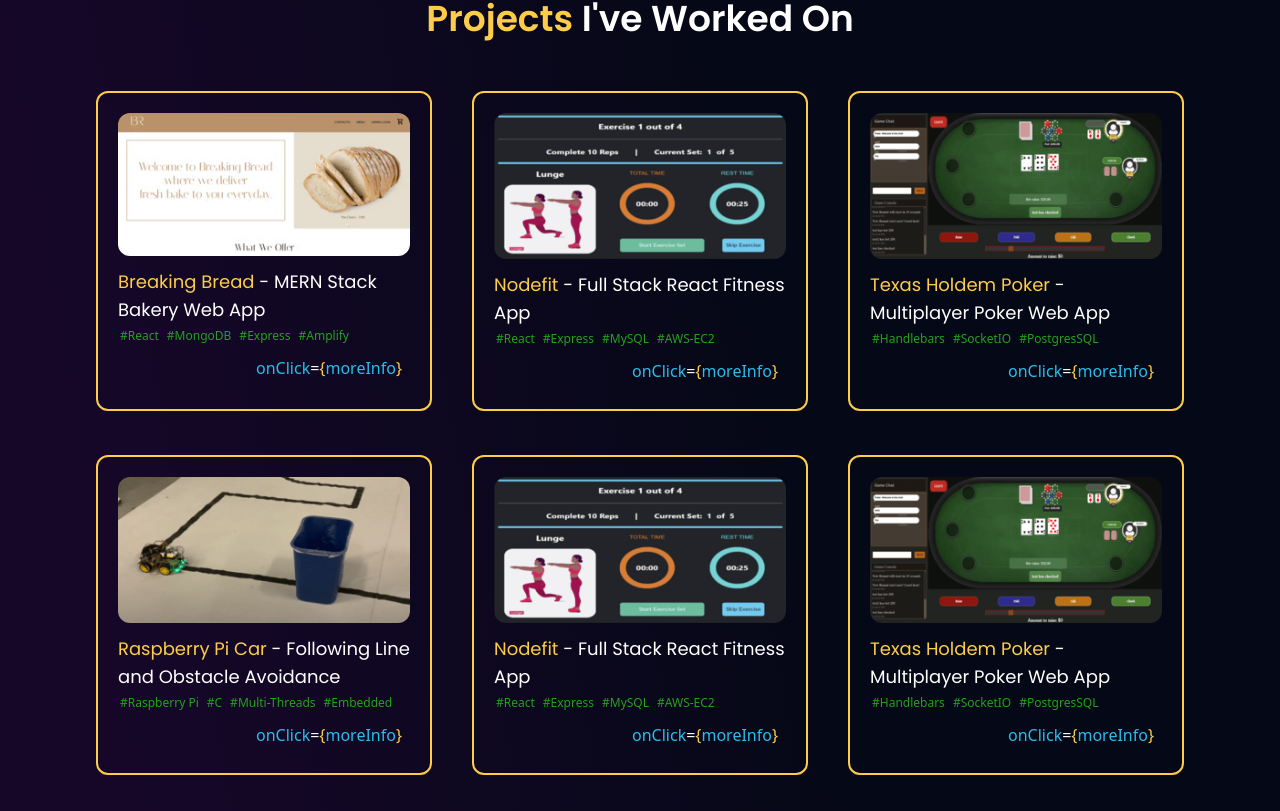
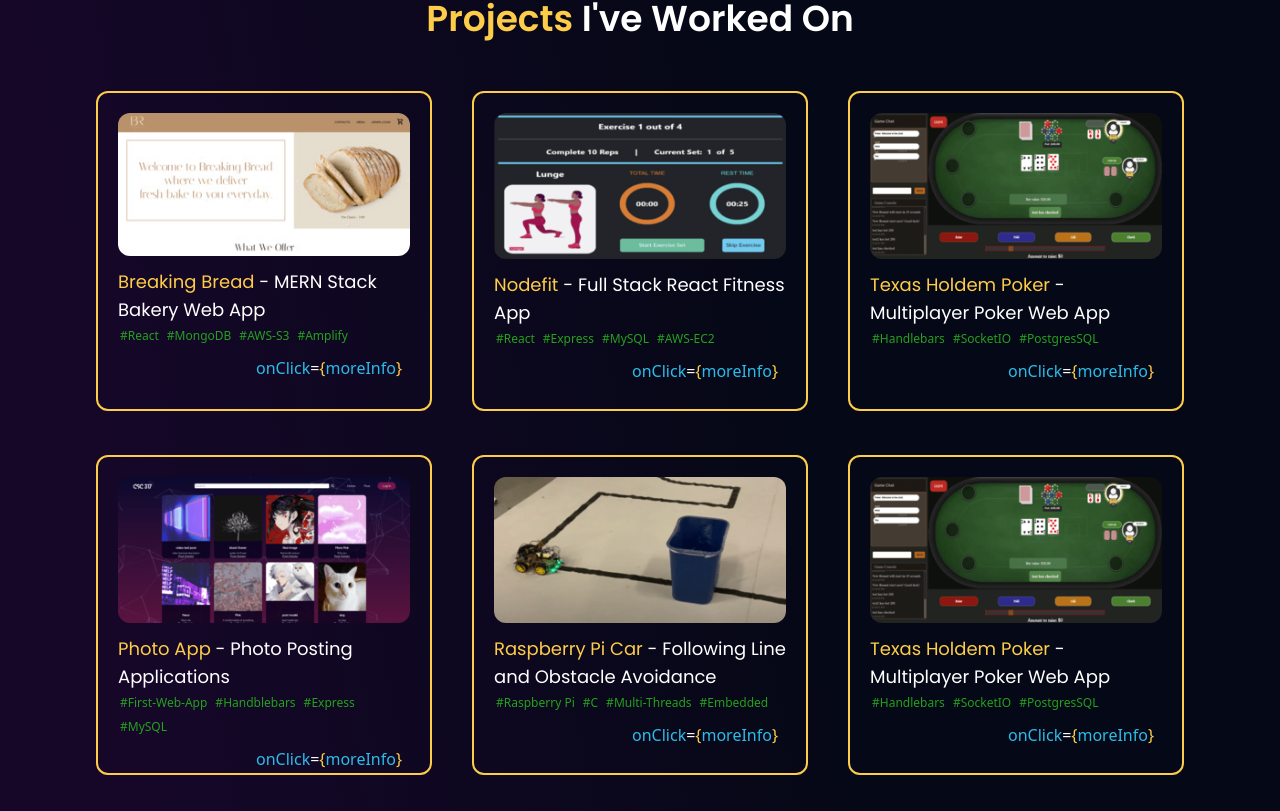
Before and after one commit to TotifyKH/kimheng-portfolio, a React (Vite) app: page / in a window 1280 px wide. Shown: the part 1705-2516 px from the top of the page. Built offline with nearby package versions, Linux system fonts and the light colour scheme.

Commit message:
Added photo-app

```diff
--- a/src/components/Projects.jsx
+++ b/src/components/Projects.jsx
@@ -6,12 +6,15 @@ import BreakingBread from '../assets/breaking-bread.jpg';
 import Nodefit from '../assets/nodefit.png';
 import Poker from '../assets/poker.png';
 import Car from '../assets/car.png';
+import PhotoApp from '../assets/photo-app.png';
 
 const Projects = ({ setSelectedPage }) => {
-  const breakingBreadHashTag = ['React', 'MongoDB', 'Express', 'Amplify'];
+  const breakingBreadHashTag = ['React', 'MongoDB', 'AWS-S3', 'Amplify'];
   const nodefitHashTag = ['React', 'Express', 'MySQL', 'AWS-EC2'];
   const pokerHashTag = ['Handlebars', 'SocketIO', 'PostgresSQL'];
   const carHashTag = ['Raspberry Pi', 'C', 'Multi-Threads', 'Embedded'];
+  const photoHashTag = ['First-Web-App', 'Handblebars', 'Express', 'MySQL'];
+
   const domRef = useRef();
   //use Intersection Observer hook to change page state when scrolled into view
   const handleIntersection = () => {
@@ -75,6 +78,22 @@ const Projects = ({ setSelectedPage }) => {
         </div>
         {/* SECOND ROW */}
         <div className='flex flex-col md:flex-row min-h-[20rem] my-3 gap-10'>
+
+          <div className="flex flex-col items-center h-[20rem] min-h-full w-[21rem] rounded-xl border-2 border-yellow hover:scale-105 transition-transform hover:cursor-pointer">
+            <div className="rounded-xl m-5 mb-3">
+              <img className="rounded-xl" src={PhotoApp}></img>
+            </div>
+
+            <div className='basis-1/2 flex flex-col justify-start px-5'>
+              <p className='text-lg font-poppins'><span className='text-yellow'>Photo App</span> - Photo Posting Applications</p>
+              <div className='flex flex-row flex-wrap justify-start text-start'>
+                {photoHashTag.map((language, index) => (
+                  <div className="text-xs text-green m-0.5 py-0.5 pr-1 rounded-full" key={index}>{'#'}{language} {''}</div>
+                ))}
+              </div>
+              <p className='text-md text-right pr-2 mt-2'><span className='text-blue'>onClick</span>=<span className='text-yellow'>&#123;</span><span className='text-blue'>moreInfo</span><span className='text-yellow'>&#125;</span></p>
+            </div>
+          </div>
           <div className=" flex flex-col items-center h-[20rem] min-h-full w-[21rem] border-2 rounded-xl border-yellow hover:scale-105 transition-transform hover:cursor-pointer">
             <div className="rounded-xl m-5 mb-3">
               <img className="rounded-xl" src={Car}></img>
@@ -84,21 +103,6 @@ const Projects = ({ setSelectedPage }) => {
               <p className='text-lg font-poppins'><span className='text-yellow'>Raspberry Pi Car</span> - Following Line and Obstacle Avoidance</p>
               <div className='flex flex-row flex-wrap justify-start text-start'>
                 {carHashTag.map((language, index) => (
-                  <div className="text-xs text-green m-0.5 py-0.5 pr-1 rounded-full" key={index}>{'#'}{language} {''}</div>
-                ))}
-              </div>
-              <p className='text-md text-right pr-2 mt-2'><span className='text-blue'>onClick</span>=<span className='text-yellow'>&#123;</span><span className='text-blue'>moreInfo</span><span className='text-yellow'>&#125;</span></p>
-            </div>
-          </div>
-          <div className="flex flex-col items-center h-[20rem] min-h-full w-[21rem] rounded-xl border-2 border-yellow hover:scale-105 transition-transform hover:cursor-pointer">
-            <div className="rounded-xl m-5 mb-3">
-              <img className="rounded-xl" src={Nodefit}></img>
-            </div>
-
-            <div className='basis-1/2 flex flex-col justify-start px-5'>
-              <p className='text-lg font-poppins'><span className='text-yellow'>Nodefit</span> - Full Stack React Fitness App</p>
-              <div className='flex flex-row flex-wrap justify-start text-start'>
-                {nodefitHashTag.map((language, index) => (
                   <div className="text-xs text-green m-0.5 py-0.5 pr-1 rounded-full" key={index}>{'#'}{language} {''}</div>
                 ))}
               </div>
```
Also changed, not shown: src/assets/photo-app.png (added).
